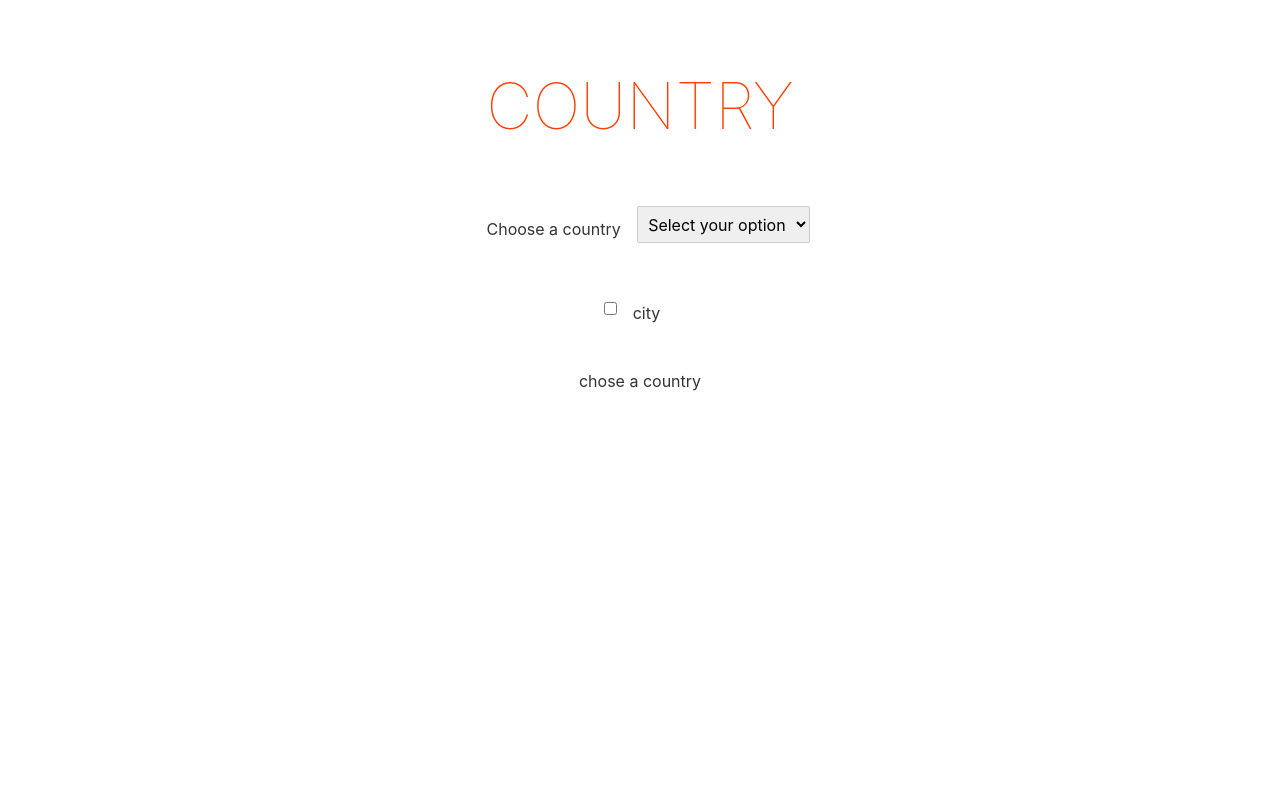
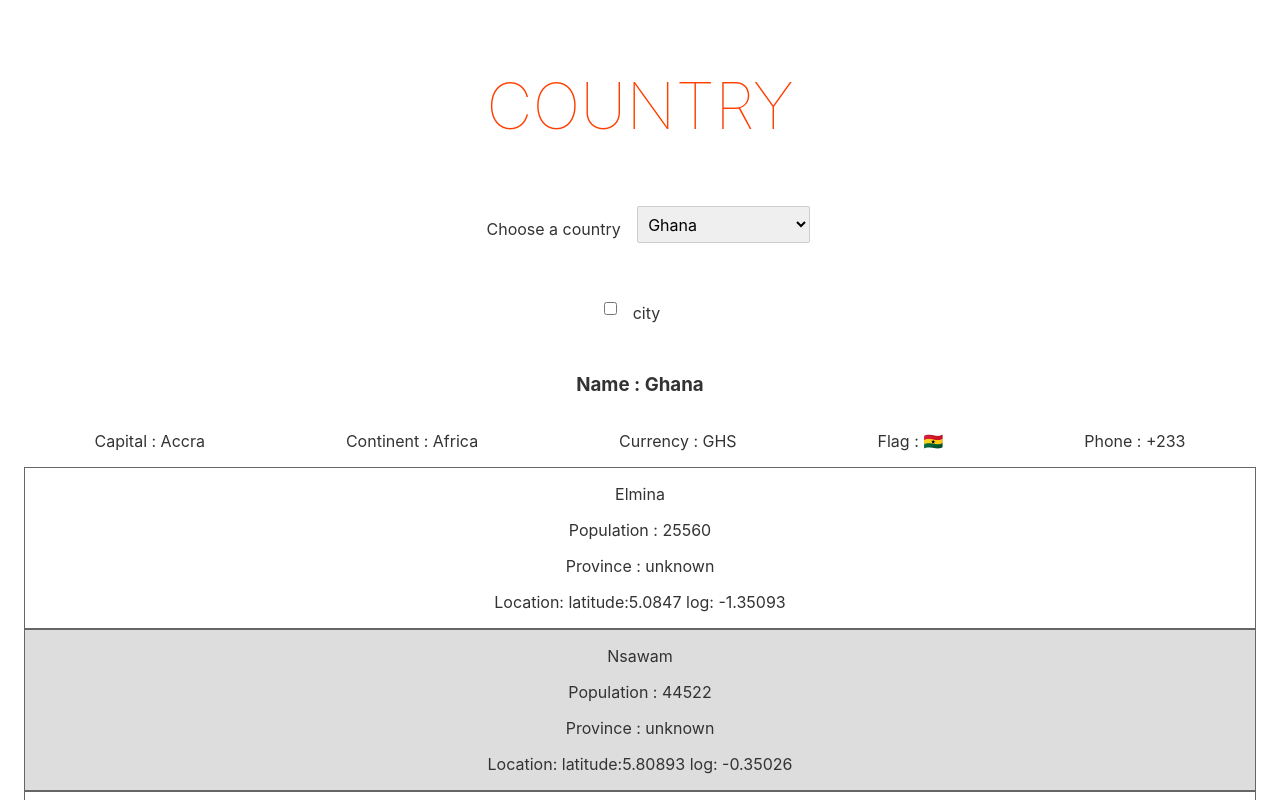
Before and after one commit to paakofiaidoo/country, a Svelte app: page / in a window 1280 px wide. Shown: the top 800 px of the page. Built offline with nearby package versions, Linux system fonts and the light colour scheme.

Commit message:
added cities

```diff
--- a/src/App.svelte
+++ b/src/App.svelte
@@ -1,6 +1,8 @@
 <script>
+  import Country from "./Country.svelte";
+
   export let countries;
-  let selectedCountry = "",
+  let selectedCountry = "vCIN9WyEHn",
     selectedContinent = null;
 
   const countryData = (countId) => {
@@ -39,7 +41,7 @@
   <div class="output">
     {#if selectedCountry !== ""}
       <div>
-        {console.log( countryData(selectedCountry))}
+        <Country country={countryData(selectedCountry)} />
       </div>
     {:else}
       <p>chose a country</p>
--- a/src/Country.svelte
+++ b/src/Country.svelte
@@ -0,0 +1,47 @@
+<script>
+  export let country;
+  const { name, capital, continent, currency, emoji, phone, cities } = country;
+</script>
+
+<div class="country">
+  <h3>Name : {name}</h3>
+  <div class="details">
+    <p>Capital : {capital}</p>
+    <p>Continent : {continent.name}</p>
+    <p>Currency : {currency}</p>
+    <p>Flag : {emoji}</p>
+    <p>Phone : +{phone}</p>
+  </div>
+  {#each cities.results as { name, population, province, location }}
+    <div class="city">
+      <p>{name}</p>
+      <p>Population : {population ? population : "unknown"}</p>
+      <p>
+        Province : {province ? province : "unknown"}
+      </p>
+      <p>
+        Location:
+        <span>
+          latitude:{location.latitude}
+        </span>
+        <span>
+          log: {location.longitude}
+        </span>
+      </p>
+    </div>
+  {/each}
+</div>
+
+<style>
+  .details {
+    display: flex;
+    justify-content: space-around;
+    flex-wrap: wrap;
+  }
+  .city {
+    border: 1px solid #666;
+  }
+  .city:nth-child(even) {
+    background-color: #ddd;
+  }
+</style>
```
